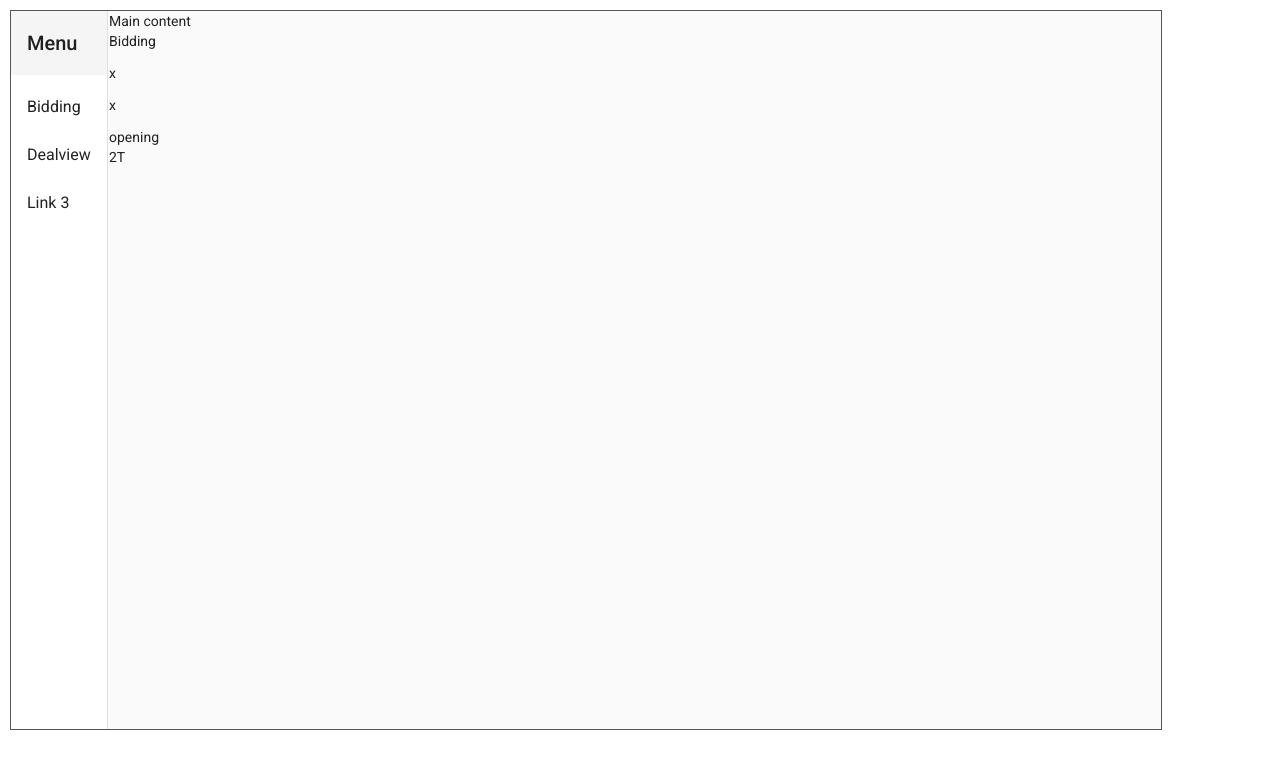
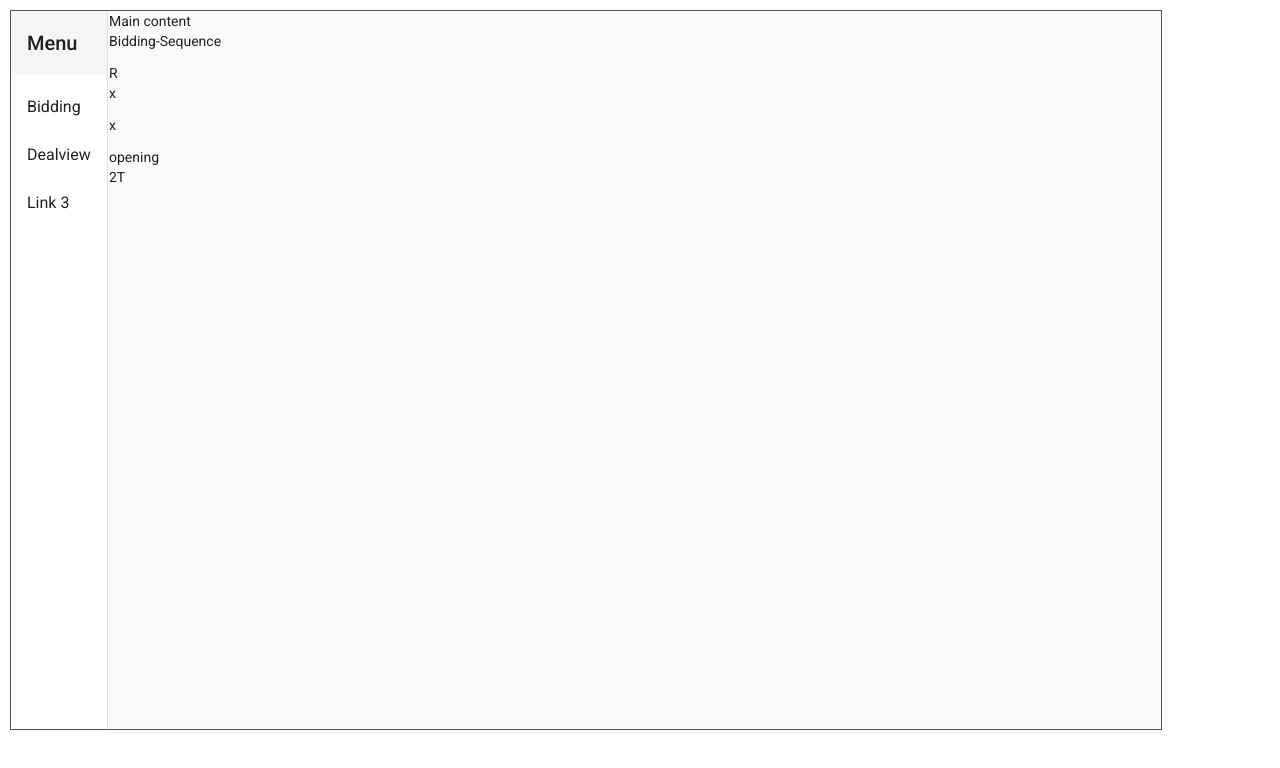
Before and after one commit to DarkMatterBridge/BridgeExplorer, an Angular app: page /biddingsystem in a window 1280 px wide. Shown: the top 768 px of the page. Built offline with nearby package versions, Linux system fonts and the light colour scheme.

Commit message:
reset bidding

```diff
--- a/src/app/bid-jar/bid-jar.component.ts
+++ b/src/app/bid-jar/bid-jar.component.ts
@@ -15,7 +15,7 @@ export class BidJarComponent implements OnInit {
   baseNode!: BNode;
 
   subject: Subject<BNode> = new Subject<BNode>();
-  bridgeSystem : BiddingSystem;
+  bridgeSystem: BiddingSystem;
 
   constructor(private  bsm: BridgeSystemManager) {
     this.bridgeSystem = new BiddingSystem(this.bsm);
@@ -27,8 +27,12 @@ export class BidJarComponent implements OnInit {
     this.subject.asObservable().subscribe(b => this.setBnode(b));
   }
 
-  setBnode(bn: BNode) {
-    this.bnode = bn;
+  setBnode(bn: BNode | undefined) {
+    if (bn === undefined) {
+      this.bnode = this.baseNode;
+    } else {
+      this.bnode = bn;
+    }
   }
 
 }
--- a/src/app/bnode-sequence/bnode-sequence.component.html
+++ b/src/app/bnode-sequence/bnode-sequence.component.html
@@ -1,4 +1,6 @@
-<p> Bidding</p>
+<p> Bidding-Sequence</p>
+
+<span (click)="reset()">R</span>
 <span *ngFor="let bn of bns.nodes; let i = index" (click)="selectBid(bn)">
 -
   <span [className]="bn == bns.indexNode ? 'fett':''">{{bn.bid}}</span>
--- a/src/app/bnode-sequence/bnode-sequence.component.ts
+++ b/src/app/bnode-sequence/bnode-sequence.component.ts
@@ -11,7 +11,7 @@ import {BNodeSequence} from "../model/BNodeSequence";
 export class BnodeSequenceComponent implements OnInit {
 
   @Input() subject!: Subject<BNode>;
-  @Output() selectNode = new EventEmitter<BNode>();
+  @Output() selectNode = new EventEmitter<BNode|undefined>();
 
   bns: BNodeSequence;
 
@@ -32,4 +32,9 @@ export class BnodeSequenceComponent implements OnInit {
     this.selectNode.emit(bn);
   }
 
+  reset() {
+    this.bns.reset();
+    this.selectNode.emit(undefined);
+  }
+
 }
--- a/src/app/model/BNodeSequence.ts
+++ b/src/app/model/BNodeSequence.ts
@@ -34,6 +34,7 @@ export class BNodeSequence {
 
   reset() {
     this.nodes = new Array<BNode>();
+    this.indexNode = undefined;
   }
   getLength(): number {
     return this.nodes.length;
```
